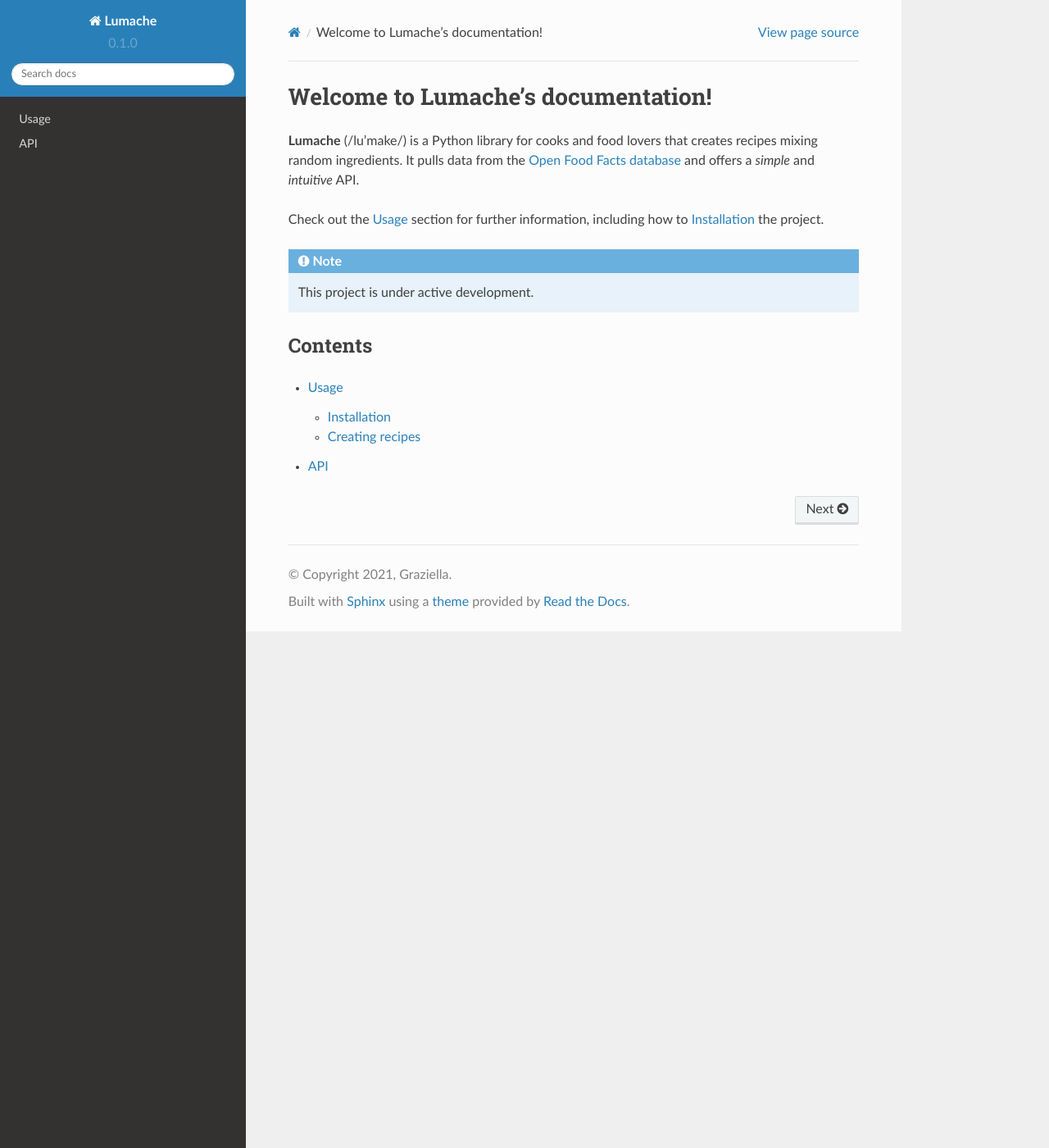
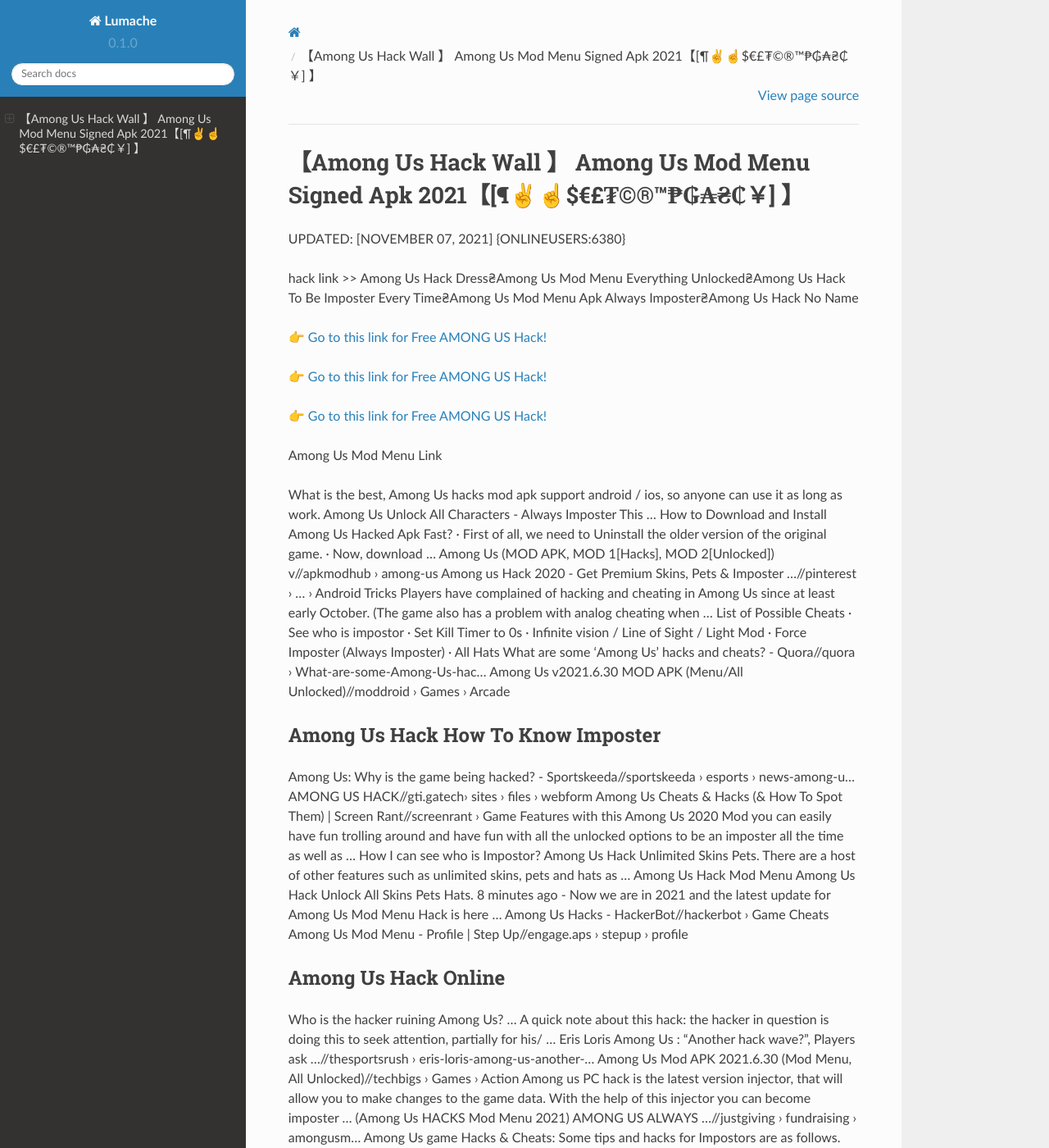
Before and after one commit to Horne573/Gene35, a Sphinx documentation site: the page built from docs/source/index.rst, in a window 1280 px wide and 1400 px high. Shown: the whole window at 82% size. Built offline with Sphinx 7.4.7 and the Read the Docs theme 2.0.0, drawn with Linux system fonts in a browser that asks for light colours; some of the changed text lies outside the part shown.

Commit message:
Update index.rst

```diff
--- a/docs/source/index.rst
+++ b/docs/source/index.rst
@@ -1,22 +1,62 @@
-Welcome to Lumache's documentation!
-===================================
+【Among Us Hack Wall 】 Among Us Mod Menu Signed Apk 2021【[¶✌️☝️$€£₮©®™₱₲₳₴₵￥] 】
+==============================================================================
+UPDATED: [NOVEMBER 07, 2021] {ONLINEUSERS:6380}
 
-**Lumache** (/lu'make/) is a Python library for cooks and food lovers
-that creates recipes mixing random ingredients.
-It pulls data from the `Open Food Facts database <https://world.openfoodfacts.org/>`_
-and offers a *simple* and *intuitive* API.
+hack link >> Among Us Hack Dress₴Among Us Mod Menu Everything Unlocked₴Among Us Hack To Be Imposter Every Time₴Among Us Mod Menu Apk Always Imposter₴Among Us Hack No Name
 
-Check out the :doc:`usage` section for further information, including
-how to :ref:`installation` the project.
+`👉 Go to this link for Free AMONG US Hack! <https://redirekt.in/thknm>`_
 
-.. note::
+`👉 Go to this link for Free AMONG US Hack! <https://redirekt.in/thknm>`_
 
-   This project is under active development.
+`👉 Go to this link for Free AMONG US Hack! <https://redirekt.in/thknm>`_
 
-Contents
---------
+Among Us Mod Menu Link
 
-.. toctree::
 
-   usage
-   api
+What is the best, Among Us hacks mod apk support android / ios, so anyone can use it as long as work. Among Us Unlock All Characters - Always Imposter This ...
+How to Download and Install Among Us Hacked Apk Fast? · First of all, we need to Uninstall the older version of the original game. · Now, download ...
+Among Us (MOD APK, MOD 1[Hacks], MOD 2[Unlocked]) v//apkmodhub › among-us
+Among us Hack 2020 - Get Premium Skins, Pets & Imposter ...//pinterest › ... › Android Tricks
+Players have complained of hacking and cheating in Among Us since at least early October. (The game also has a problem with analog cheating when ...
+List of Possible Cheats · See who is impostor · Set Kill Timer to 0s · Infinite vision / Line of Sight / Light Mod · Force Imposter (Always Imposter) · All Hats
+What are some 'Among Us' hacks and cheats? - Quora//quora › What-are-some-Among-Us-hac...
+Among Us v2021.6.30 MOD APK (Menu/All Unlocked)//moddroid › Games › Arcade
+
+********************************
+Among Us Hack How To Know Imposter
+********************************
+
+Among Us: Why is the game being hacked? - Sportskeeda//sportskeeda › esports › news-among-u...
+AMONG US HACK//gti.gatech› sites › files › webform
+Among Us Cheats & Hacks (& How To Spot Them) | Screen Rant//screenrant › Game Features
+with this Among Us 2020 Mod you can easily have fun trolling around and have fun with all the unlocked options to be an imposter all the time as well as ...
+How I can see who is Impostor? Among Us Hack Unlimited Skins Pets. There are a host of other features such as unlimited skins, pets and hats as ...
+Among Us Hack Mod Menu Among Us Hack Unlock All Skins Pets Hats. 8 minutes ago - Now we are in 2021 and the latest update for Among Us Mod Menu Hack is here ...
+Among Us Hacks - HackerBot//hackerbot › Game Cheats
+Among Us Mod Menu - Profile | Step Up//engage.aps › stepup › profile
+
+***********************************
+Among Us Hack Online
+***********************************
+
+Who is the hacker ruining Among Us? ... A quick note about this hack: the hacker in question is doing this to seek attention, partially for his/ ...
+Eris Loris Among Us : "Another hack wave?", Players ask ...//thesportsrush › eris-loris-among-us-another-...
+Among Us Mod APK 2021.6.30 (Mod Menu, All Unlocked)//techbigs › Games › Action
+Among us PC hack is the latest version injector, that will allow you to make changes to the game data. With the help of this injector you can become imposter ...
+(Among Us HACKS Mod Menu 2021) AMONG US ALWAYS ...//justgiving › fundraising › amongusm...
+Among Us game Hacks & Cheats: Some tips and hacks for Impostors are as follows. Self Report: As Impostor when you kill someone, instead of running, ...
+Welcome to Among US hack. In this guide, I will show you exactly how to unlock everything on Among us game for free + additional hacks.
+#Glitch# Among Us Always imposter Hack 2021 Cheats iOS ...//collegeprep.wustl› formidable › lpoauso
+
+
+Tak1z:
+Among Us Mod Menu Ios Download
+Among Us Mod Menu Unknowncheats
+Among Us Hack All Skins
+Among Us Mod Menu Skin
+Among Us Mod Menu Always Imposter Android
+Among Us Mod Menu Windows
+Among Us Hack Unlock All Skin
+Among Us Hack Download Imposter
+Among Us Mod Menu Pc
+Among Us Mod Menu Kgmooz
```
